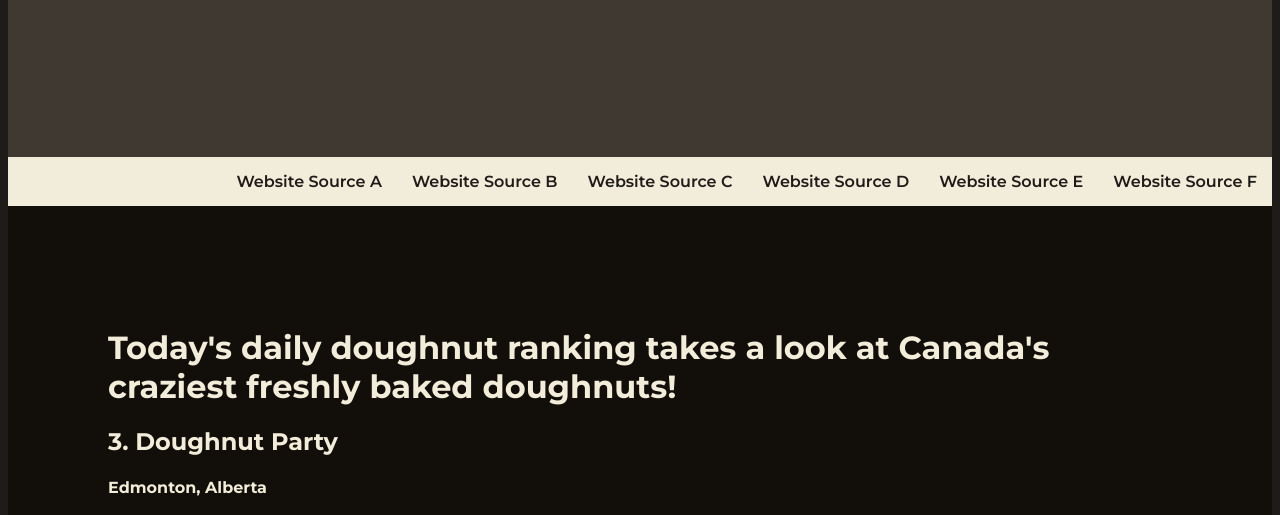
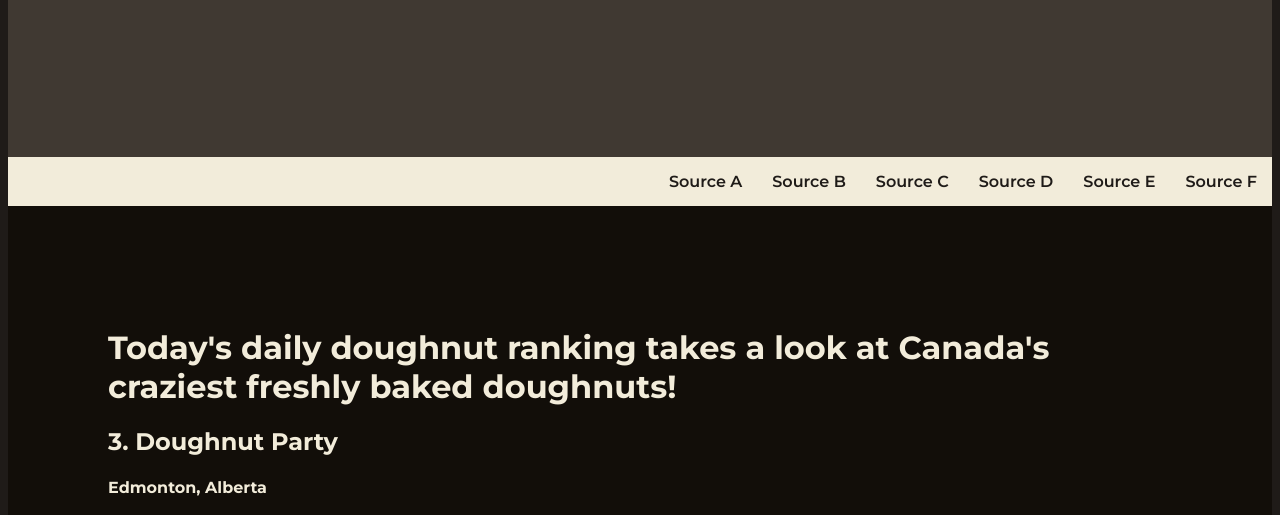
Before and after one commit to ZainSWE/The-Daily-Doughnut, a plain HTML site: page index.html in a window 1280 px wide. Shown: the part 247-762 px from the top of the page. Drawn offline with Linux system fonts and the light colour scheme.

Commit message:
Add files via upload

```diff
--- a/index.html
+++ b/index.html
@@ -70,12 +70,12 @@ color: #f2ecda;">
         font-weight: 600;
         list-style-type: none;
         ">
-            <li style="float: right;"><a href="#" style="color:#1f1b18; text-decoration: none;">Website Source F</a></li>
-            <li style="float: right;"><a href="#" style="color:#1f1b18; text-decoration: none;">Website Source E</a></li>
-            <li style="float: right;"><a href="#" style="color:#1f1b18; text-decoration: none;">Website Source D</a></li>
-            <li style="float: right;"><a href="#" style="color:#1f1b18; text-decoration: none;">Website Source C</a></li>
-            <li style="float: right;"><a href="#" style="color:#1f1b18; text-decoration: none;">Website Source B</a></li>
-            <li style="float: right;"><a href="#" style="color:#1f1b18; text-decoration: none;">Website Source A</a></li>
+            <li style="float: right;"><a href="#" style="color:#1f1b18; text-decoration: none;">Source F</a></li>
+            <li style="float: right;"><a href="#" style="color:#1f1b18; text-decoration: none;">Source E</a></li>
+            <li style="float: right;"><a href="#" style="color:#1f1b18; text-decoration: none;">Source D</a></li>
+            <li style="float: right;"><a href="#" style="color:#1f1b18; text-decoration: none;">Source C</a></li>
+            <li style="float: right;"><a href="#" style="color:#1f1b18; text-decoration: none;">Source B</a></li>
+            <li style="float: right;"><a href="#" style="color:#1f1b18; text-decoration: none;">Source A</a></li>
         </ul>
     </nav>
 </section>
```
